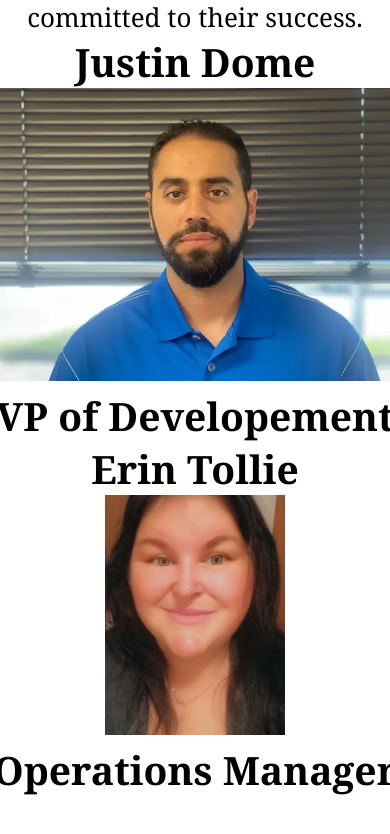
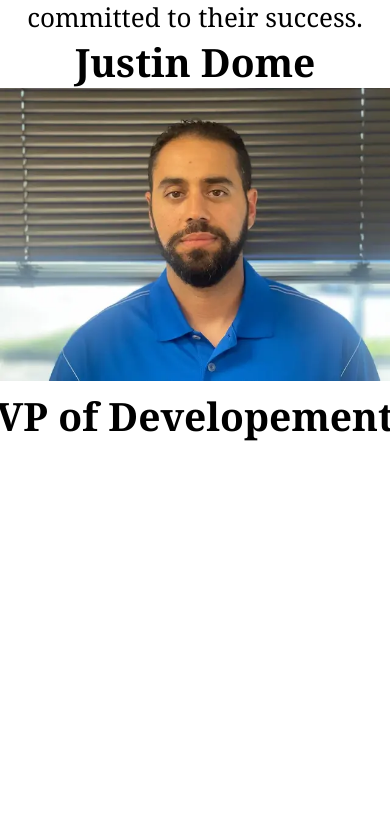
Before and after one commit to GreenUpBuddy/UltimateHaulingWebApp, a React (Create React App) app: page /about-us in a window 390 px wide. Shown: the part 1392-2226 px from the top of the page. After the commit the page ends 1954 px from the top, so only its background shows below. Built offline with nearby package versions, Linux system fonts and the light colour scheme.

Commit message:
removal of staffer and changes to css for mobile txt

```diff
--- a/src/App.css
+++ b/src/App.css
@@ -16,6 +16,8 @@ body {
 image {
   padding-top: 2vw;
   padding-bottom: 2vw;
+  padding-right: 2vw;
+  padding-left: 2vw;
 }
 .footer {
   position: fixed;
--- a/src/pages/AboutUs.js
+++ b/src/pages/AboutUs.js
@@ -41,10 +41,6 @@ export const AboutUs = () => {
 							></img>
 							<h2>VP of Developement</h2>
 						</Panel>
-						<Panel bordered header="Erin Tollie">
-							<img alt="Operations Manager Erin Tollie " src={require("./images/erin.webp")} height="240" width="180" />
-							<h2>Operations Manager</h2>
-						</Panel>
 					</form>
 				</div>
 			</form>
```
